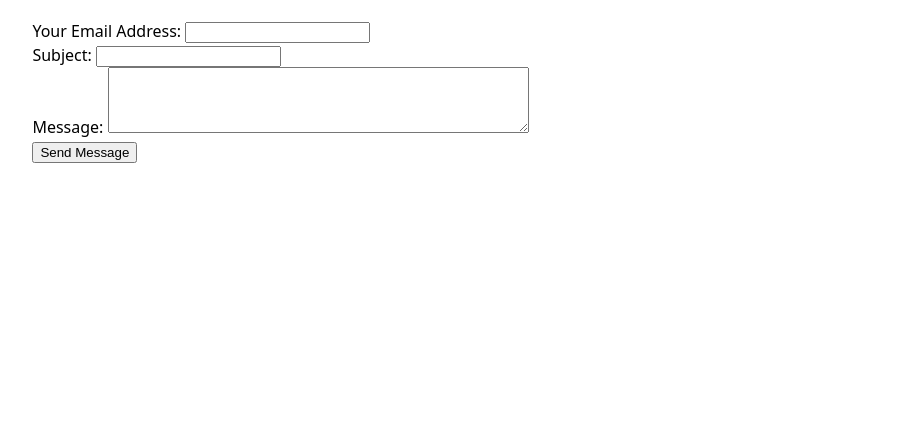
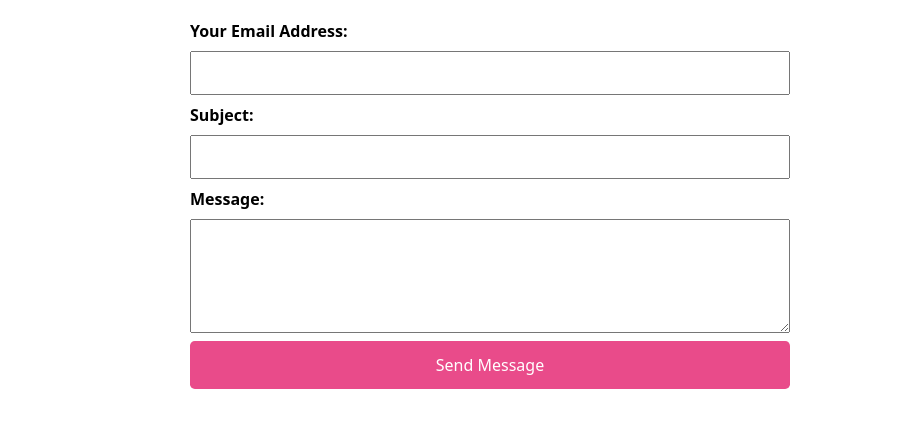
Before and after one commit to kyradeng/portfolio, a plain HTML site: page contact/index.html in a window 1280 px wide. Shown: the part 137-564 px from the top of the page, without its empty margins (150-1050 px from the left). Drawn offline with Linux system fonts and the light colour scheme; files that its build step writes are made by us from their sources.

Commit message:
contact style new

```diff
--- a/style.css
+++ b/style.css
@@ -51,3 +51,47 @@ nav a.current {
   border-bottom: 0.4em solid var(--color-accent); /* Thick bottom border */
   padding-bottom: calc(0.5em - 0.4em); /* Adjust padding to maintain height */
 }
+
+form {
+  max-width: 600px;
+  margin: 0 auto;
+}
+
+form label {
+  display: block; /* Makes labels block-level elements */
+  margin-block: 0.5em; /* Adds spacing above and below labels */
+  font-weight: bold;
+}
+
+form input[type="email"],
+form input[type="text"],
+form textarea {
+  display: block; /* Forces input fields to behave like block elements */
+  width: 100%; /* Occupies the full width of the container */
+  box-sizing: border-box; /* Includes padding and border in the width */
+  margin-block: 0.5em; /* Adds spacing above and below inputs */
+  padding: 0.5em; /* Adds inner spacing within the input fields */
+  font: inherit; /* Ensures consistency with the page font */
+}
+
+form textarea {
+  resize: vertical; /* Allows vertical resizing only */
+}
+
+form button {
+  display: block;
+  width: 100%; /* Button spans the full width of the form */
+  box-sizing: border-box;
+  margin-block: 0.5em;
+  padding: 0.75em;
+  font: inherit;
+  background-color: var(--color-accent);
+  color: #fff;
+  border: none;
+  border-radius: 0.3em;
+  cursor: pointer;
+}
+
+form button:hover {
+  background-color: oklch(from var(--color-accent) 95% 5% h);
+}
```
